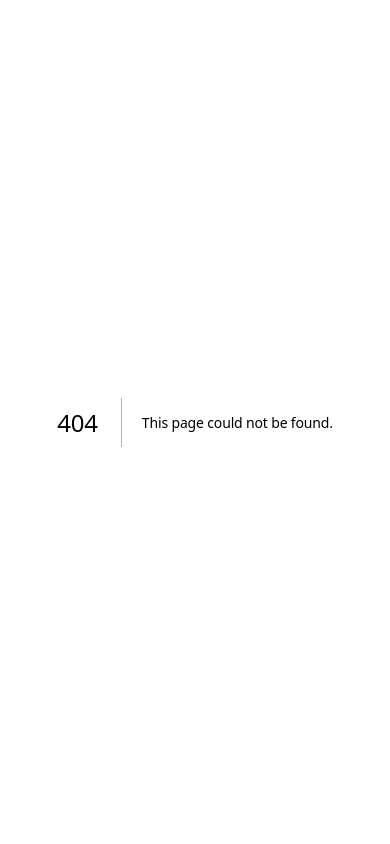
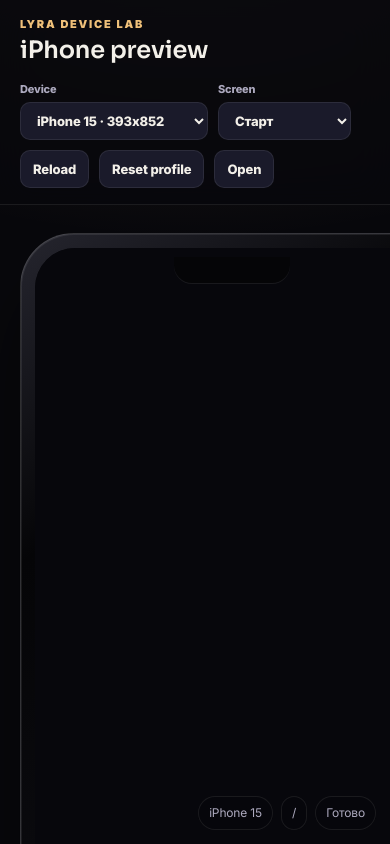
Before and after one commit to mrporandox-web/lingua-ai, a Next.js app: page /dev/iphone in a window 390 px wide. Before the commit this address had no page. Shown: the top 844 px of the page. Built offline with nearby package versions, Linux system fonts and the light colour scheme.

Commit message:
feat: add iPhone device lab

```diff
--- /dev/null
+++ b/src/app/dev/iphone/page.tsx
@@ -0,0 +1,14 @@
+import type { Metadata } from "next";
+import { DeviceLab } from "@/components/dev/DeviceLab";
+
+export const metadata: Metadata = {
+  title: "Lyra Device Lab",
+  robots: {
+    index: false,
+    follow: false,
+  },
+};
+
+export default function DeviceLabPage() {
+  return <DeviceLab />;
+}
--- /dev/null
+++ b/src/components/dev/DeviceLab.module.css
@@ -0,0 +1,164 @@
+.lab {
+  min-height: 100dvh;
+  background:
+    radial-gradient(900px 520px at 50% -10%, rgba(239, 192, 121, 0.16), transparent 62%),
+    #08080c;
+  color: var(--lyra-text);
+}
+
+.toolbar {
+  position: sticky;
+  top: 0;
+  z-index: 5;
+  display: flex;
+  align-items: center;
+  justify-content: space-between;
+  gap: 18px;
+  padding: 16px 20px;
+  border-bottom: 1px solid var(--lyra-line);
+  background: rgba(8, 8, 12, 0.86);
+  backdrop-filter: blur(18px);
+}
+
+.kicker {
+  margin: 0 0 4px;
+  color: var(--lyra-gold);
+  font-size: 11px;
+  font-weight: 900;
+  letter-spacing: 0.16em;
+  text-transform: uppercase;
+}
+
+.lab h1 {
+  margin: 0;
+  font-family: var(--lyra-display);
+  font-size: 24px;
+  line-height: 1.1;
+}
+
+.controls {
+  display: flex;
+  flex-wrap: wrap;
+  align-items: flex-end;
+  justify-content: flex-end;
+  gap: 10px;
+}
+
+.controls label {
+  display: grid;
+  gap: 5px;
+}
+
+.controls label span {
+  color: var(--lyra-muted);
+  font-size: 11px;
+  font-weight: 800;
+}
+
+.controls select,
+.controls button,
+.controls a {
+  min-height: 38px;
+  border: 1px solid var(--lyra-line);
+  border-radius: 10px;
+  padding: 0 12px;
+  background: var(--lyra-surface-2);
+  color: var(--lyra-text);
+  font: inherit;
+  font-size: 13px;
+  font-weight: 800;
+  text-decoration: none;
+}
+
+.controls button,
+.controls a {
+  display: inline-flex;
+  align-items: center;
+  cursor: pointer;
+}
+
+.controls button:hover,
+.controls a:hover,
+.controls select:hover {
+  border-color: rgba(239, 192, 121, 0.42);
+}
+
+.stage {
+  display: grid;
+  min-height: calc(100dvh - 122px);
+  place-items: start center;
+  overflow: auto;
+  padding: 28px 20px 44px;
+}
+
+.shell {
+  width: calc(var(--device-w) + 30px);
+  height: calc(var(--device-h) + 30px);
+  flex: 0 0 auto;
+}
+
+.iphone {
+  position: relative;
+  width: 100%;
+  height: 100%;
+  border: 1px solid rgba(255, 255, 255, 0.16);
+  border-radius: 54px;
+  padding: 14px;
+  background: linear-gradient(145deg, #25252e, #050507 28%, #121219 100%);
+  box-shadow:
+    0 38px 100px -28px rgba(0, 0, 0, 0.9),
+    inset 0 0 0 1px rgba(255, 255, 255, 0.08);
+}
+
+.notch {
+  position: absolute;
+  top: 23px;
+  left: 50%;
+  z-index: 2;
+  width: 116px;
+  height: 26px;
+  transform: translateX(-50%);
+  border-radius: 0 0 18px 18px;
+  background: #050507;
+  box-shadow: 0 1px 0 rgba(255, 255, 255, 0.07);
+}
+
+.iphone iframe {
+  display: block;
+  width: var(--device-w);
+  height: var(--device-h);
+  border: 0;
+  border-radius: 40px;
+  background: #08080c;
+}
+
+.status {
+  position: fixed;
+  right: 14px;
+  bottom: 14px;
+  display: flex;
+  max-width: calc(100vw - 28px);
+  flex-wrap: wrap;
+  gap: 8px;
+  color: var(--lyra-muted);
+  font-size: 12px;
+}
+
+.status span {
+  border: 1px solid var(--lyra-line);
+  border-radius: 999px;
+  padding: 7px 10px;
+  background: rgba(8, 8, 12, 0.72);
+  backdrop-filter: blur(12px);
+}
+
+@media (max-width: 760px) {
+  .toolbar {
+    align-items: flex-start;
+    flex-direction: column;
+  }
+
+  .controls {
+    justify-content: flex-start;
+  }
+}
--- /dev/null
+++ b/src/components/dev/DeviceLab.tsx
@@ -0,0 +1,129 @@
+"use client";
+
+import type { CSSProperties } from "react";
+import { useMemo, useRef, useState } from "react";
+import styles from "./DeviceLab.module.css";
+
+const DEVICES = [
+  { id: "iphone-se", label: "iPhone SE", width: 375, height: 667 },
+  { id: "iphone-15", label: "iPhone 15", width: 393, height: 852 },
+  { id: "iphone-plus", label: "iPhone Plus", width: 430, height: 932 },
+] as const;
+
+const SCREENS = [
+  { label: "Старт", path: "/" },
+  { label: "Курс", path: "/course" },
+  { label: "Диагностика", path: "/diagnostics" },
+  { label: "Урок: to be", path: "/lesson?topic=to-be" },
+  { label: "Разговор", path: "/talk" },
+  { label: "Профиль", path: "/profile" },
+] as const;
+
+type DeviceId = (typeof DEVICES)[number]["id"];
+
+function withReloadParam(path: string, reloadKey: number): string {
+  const joiner = path.includes("?") ? "&" : "?";
+  return `${path}${joiner}lab=${reloadKey}`;
+}
+
+export function DeviceLab() {
+  const iframeRef = useRef<HTMLIFrameElement>(null);
+  const [deviceId, setDeviceId] = useState<DeviceId>("iphone-15");
+  const [path, setPath] = useState("/");
+  const [reloadKey, setReloadKey] = useState(0);
+  const [status, setStatus] = useState("Готово");
+
+  const device = DEVICES.find((item) => item.id === deviceId) ?? DEVICES[1];
+  const frameSrc = useMemo(
+    () => withReloadParam(path, reloadKey),
+    [path, reloadKey]
+  );
+  const frameStyle = {
+    "--device-w": `${device.width}px`,
+    "--device-h": `${device.height}px`,
+  } as CSSProperties;
+
+  function reload() {
+    setReloadKey(Date.now());
+    setStatus("Перезагрузил preview");
+  }
+
+  function resetProfile() {
+    try {
+      const win = iframeRef.current?.contentWindow;
+      win?.localStorage.clear();
+      win?.sessionStorage.clear();
+      setPath("/");
+      setReloadKey(Date.now());
+      setStatus("Профиль очищен");
+    } catch {
+      setStatus("Не смог очистить профиль iframe");
+    }
+  }
+
+  return (
+    <main className={styles.lab}>
+      <header className={styles.toolbar}>
+        <div>
+          <p className={styles.kicker}>Lyra Device Lab</p>
+          <h1>iPhone preview</h1>
+        </div>
+
+        <div className={styles.controls} aria-label="Preview controls">
+          <label>
+            <span>Device</span>
+            <select
+              value={deviceId}
+              onChange={(event) => setDeviceId(event.target.value as DeviceId)}
+            >
+              {DEVICES.map((item) => (
+                <option key={item.id} value={item.id}>
+                  {item.label} · {item.width}x{item.height}
+                </option>
+              ))}
+            </select>
+          </label>
+
+          <label>
+            <span>Screen</span>
+            <select
+              value={path}
+              onChange={(event) => setPath(event.target.value)}
+            >
+              {SCREENS.map((item) => (
+                <option key={item.path} value={item.path}>
+                  {item.label}
+                </option>
+              ))}
+            </select>
+          </label>
+
+          <button type="button" onClick={reload}>
+            Reload
+          </button>
+          <button type="button" onClick={resetProfile}>
+            Reset profile
+          </button>
+          <a href={path} target="_blank" rel="noreferrer">
+            Open
+          </a>
+        </div>
+      </header>
+
+      <section className={styles.stage} aria-label="iPhone preview">
+        <div className={styles.shell} style={frameStyle}>
+          <div className={styles.iphone}>
+            <div className={styles.notch} aria-hidden />
+            <iframe ref={iframeRef} src={frameSrc} title="Lyra iPhone preview" />
+          </div>
+        </div>
+      </section>
+
+      <footer className={styles.status}>
+        <span>{device.label}</span>
+        <span>{path}</span>
+        <span>{status}</span>
+      </footer>
+    </main>
+  );
+}
```
